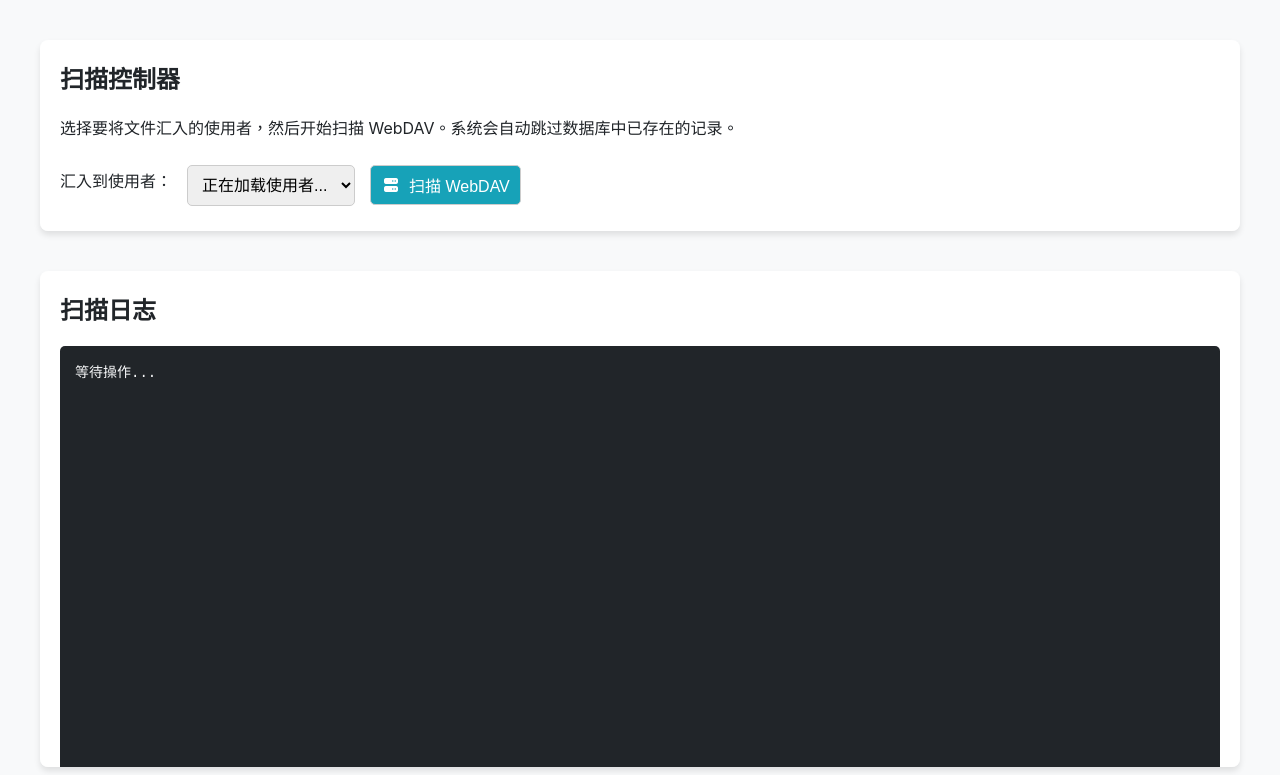
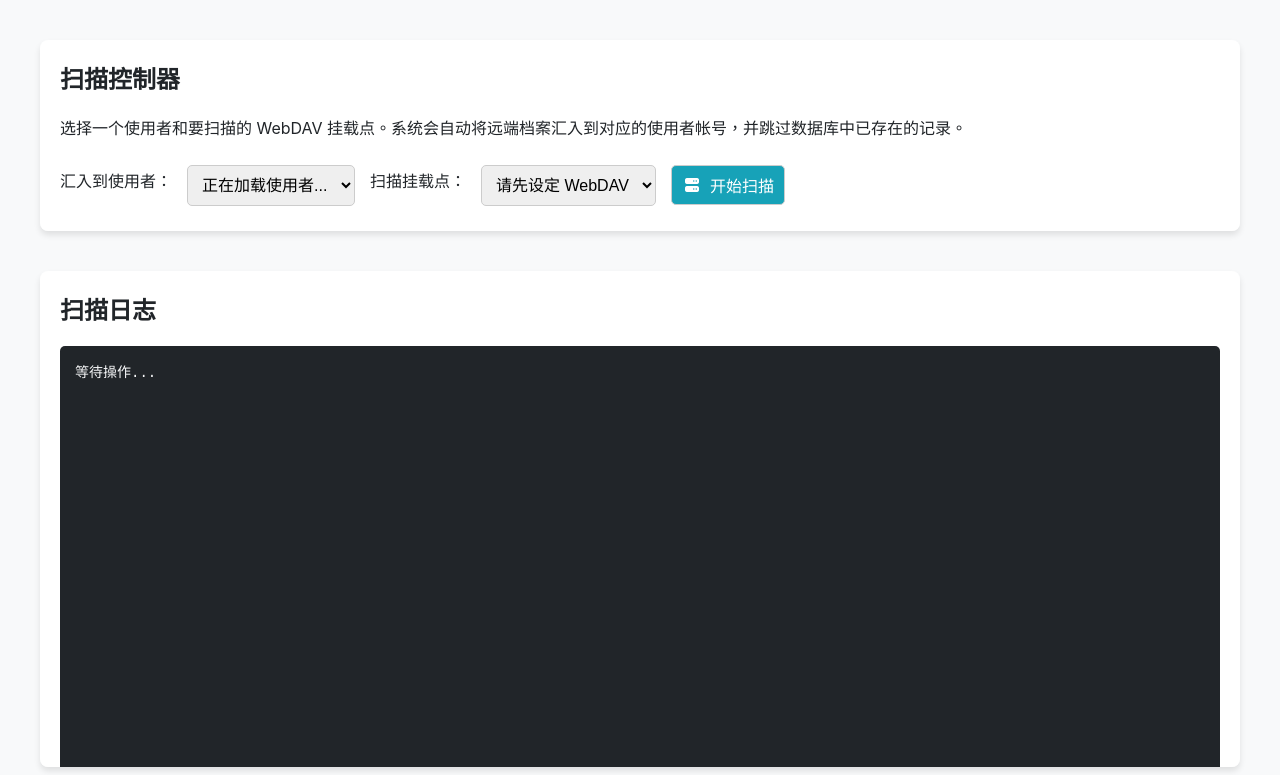
Before and after one commit to Limkon/webdav-server, a Node server app: template views/scan.html in a window 1280 px wide. Shown: the part 109-884 px from the top of the page. Run offline with Node 20, Linux system fonts and the light colour scheme; the template is opened without the code that fills it, so the values that code supplies are empty; some libraries are stand-ins or nearby versions.

Commit message:
Update scan.html

```diff
--- a/views/scan.html
+++ b/views/scan.html
@@ -31,6 +31,7 @@
             gap: 15px;
             align-items: center;
             margin-bottom: 15px;
+            flex-wrap: wrap;
         }
         .scan-controls select, .scan-controls button {
             padding: 10px;
@@ -47,14 +48,18 @@
 
         <div class="setting-card">
             <h2>扫描控制器</h2>
-            <p>选择要将文件汇入的使用者，然后开始扫描 WebDAV。系统会自动跳过数据库中已存在的记录。</p>
+            <p>选择一个使用者和要扫描的 WebDAV 挂载点。系统会自动将远端档案汇入到对应的使用者帐号，并跳过数据库中已存在的记录。</p>
             <div class="scan-controls">
                 <label for="user-select">汇入到使用者：</label>
                 <select id="user-select">
                     <option value="">正在加载使用者...</option>
                 </select>
+                <label for="webdav-select">扫描挂载点：</label>
+                <select id="webdav-select">
+                    <option value="">请先设定 WebDAV</option>
+                </select>
                 <button id="scan-webdav-btn" class="upload-link-btn" style="background-color: #17a2b8;">
-                    <i class="fas fa-server"></i> 扫描 WebDAV
+                    <i class="fas fa-server"></i> 开始扫描
                 </button>
             </div>
         </div>
```
